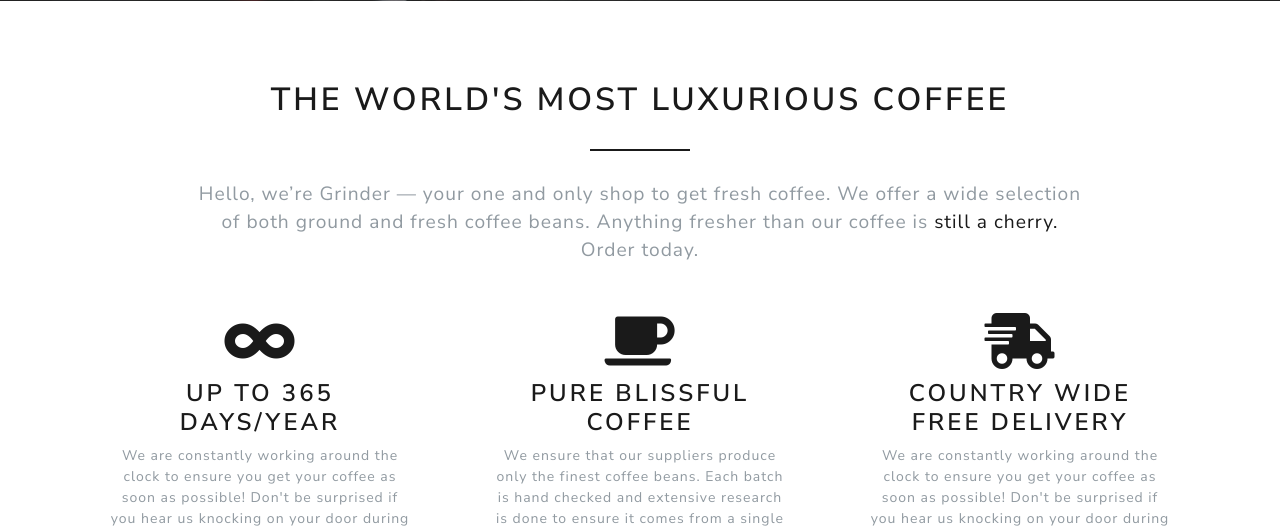
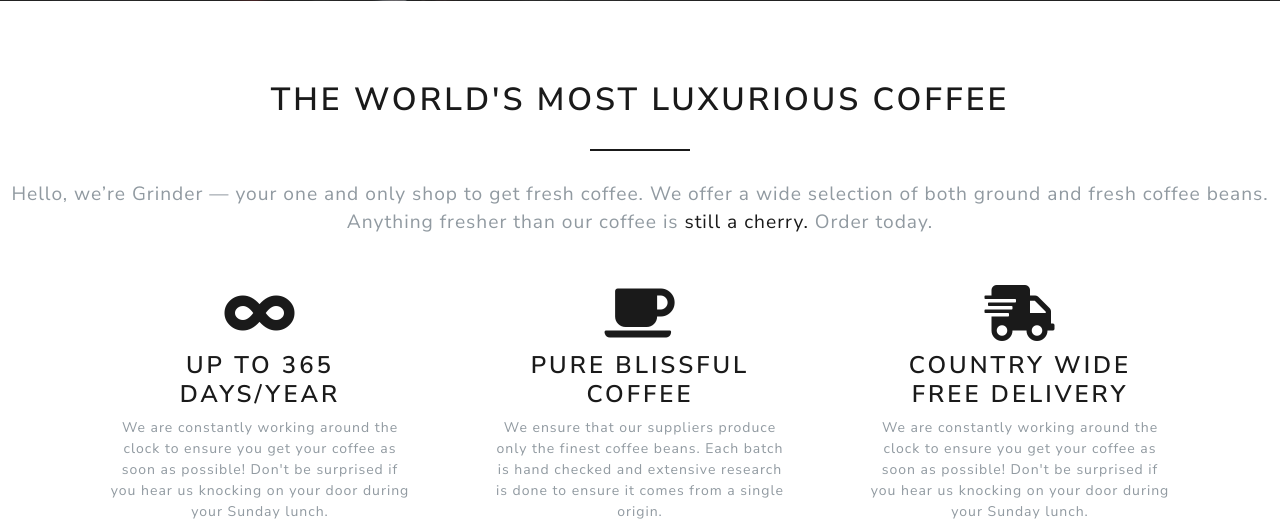
Before and after one commit to KeeganFargher/coffee-shop, a PHP site: page /shop-home.php in a window 1280 px wide. Shown: the part 799-1326 px from the top of the page. Run offline with PHP 8.4, Linux system fonts and the light colour scheme; some libraries are stand-ins or nearby versions.

Commit message:
Some css changes

```diff
--- a/css/main.css
+++ b/css/main.css
@@ -137,8 +137,6 @@ a.navbar-brand {
 /* ----------------------------------------------- */
 .long-copy {
     line-height: 145%;
-    width: 70%;
-    margin-left: 15%;
 }
 
 /* ----------------------------------------------- */
```
